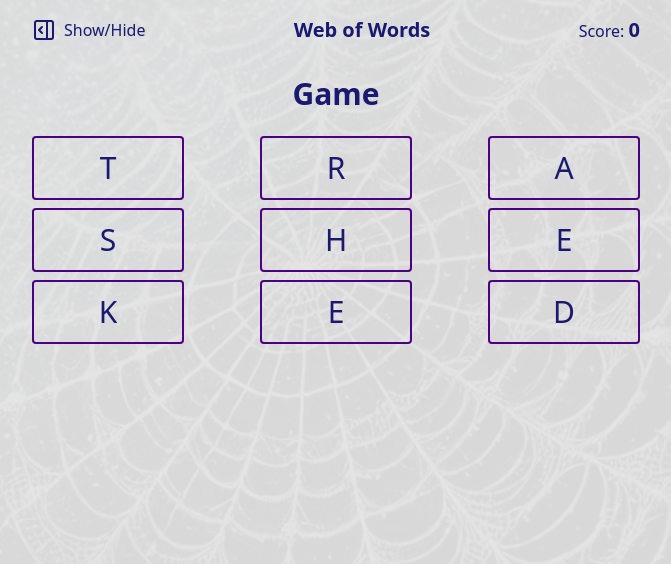
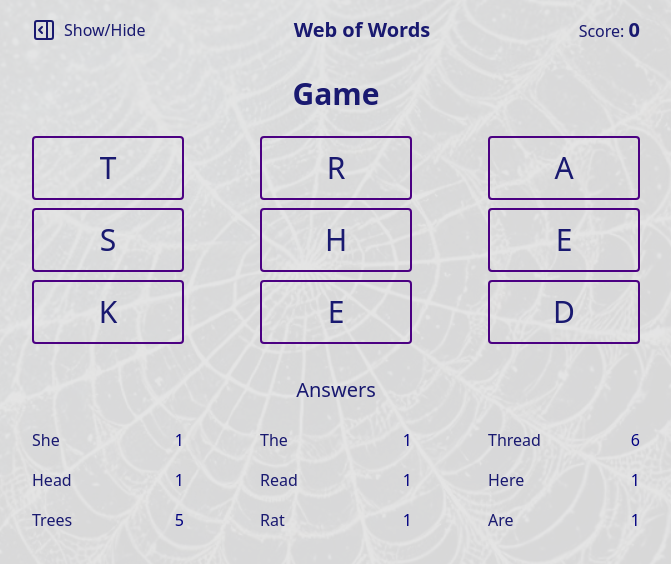
Before and after one commit to jcsmileyjr/web-of-words, a Next.js app: page / in a window 1280 px wide. Shown: the top 564 px of the page, without its empty margins (304-975 px from the left). Built offline with nearby package versions, Linux system fonts and the light colour scheme.

Commit message:
Feature Answer: Initial setup of the UI and Styles based on Figma design

```diff
--- /dev/null
+++ b/src/app/components/answers/Answer.tsx
@@ -0,0 +1,23 @@
+
+import { InputAnswer } from "@/app/types/inputAnswer"
+
+export default function Answer() {
+    const inputAnswers: InputAnswer[] = [{value: "She", points: 1, id: 1}, {value: "The", points: 1, id: 2}, {value: "Thread", points: 6, id: 3}, {value: "Head", points: 1, id: 4}, {value: "Read", points: 1, id: 5}, {value: "Here", points: 1, id: 6}, {value: "Trees", points: 5, id: 7}, {value: "Rat", points: 1, id: 8}, {value: "Are", points: 1, id: 9},];
+    return (
+        <section>
+            <h2 className="font-medium text-xl text-center text-primaryBlue mb-6">Answers</h2>
+            <div className="flex flex-row flex-wrap justify-between gap-2">
+                {
+                    inputAnswers.map((answer) => {
+                        return (
+                            <div key={answer.id} className="flex flex-row justify-between w-1/4 mb-2">
+                                <p className="text-primaryBlue font-medium">{answer.value}</p>
+                                <p className="text-secondaryBlue font-medium">{answer.points}</p>
+                            </div>
+                        )
+                    })
+                }
+            </div>
+        </section>
+    )
+}
--- a/src/app/page.tsx
+++ b/src/app/page.tsx
@@ -1,5 +1,6 @@
 import Navbar from "./components/navbar/Navbar";
 import Game from "./components/game/Game";
+import Answer from "./components/answers/Answer";
 
 export default function Home() {
   return (
@@ -8,6 +9,7 @@ export default function Home() {
       <main className="flex flex-col gap-8 relative z-10 md:w-1/2 md:mx-auto">
         <Navbar />
         <Game />
+        <Answer />
       </main>
 
     </div>
--- /dev/null
+++ b/src/app/types/inputAnswer.ts
@@ -0,0 +1,2 @@
+
+export type InputAnswer = {value: string, points: number, id: number};
```
